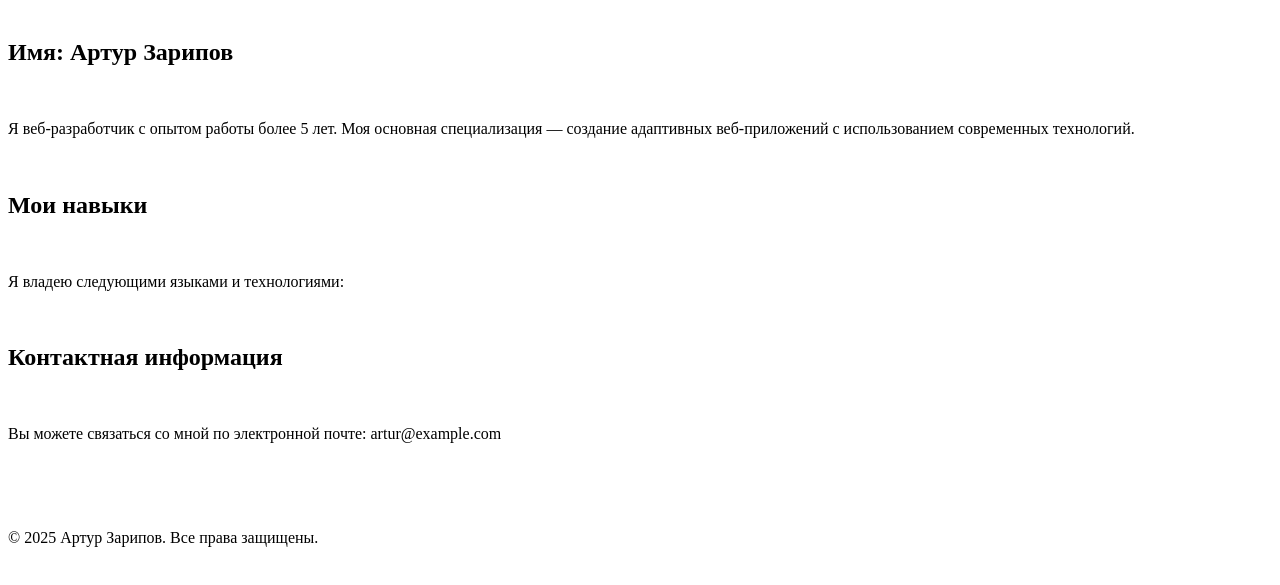
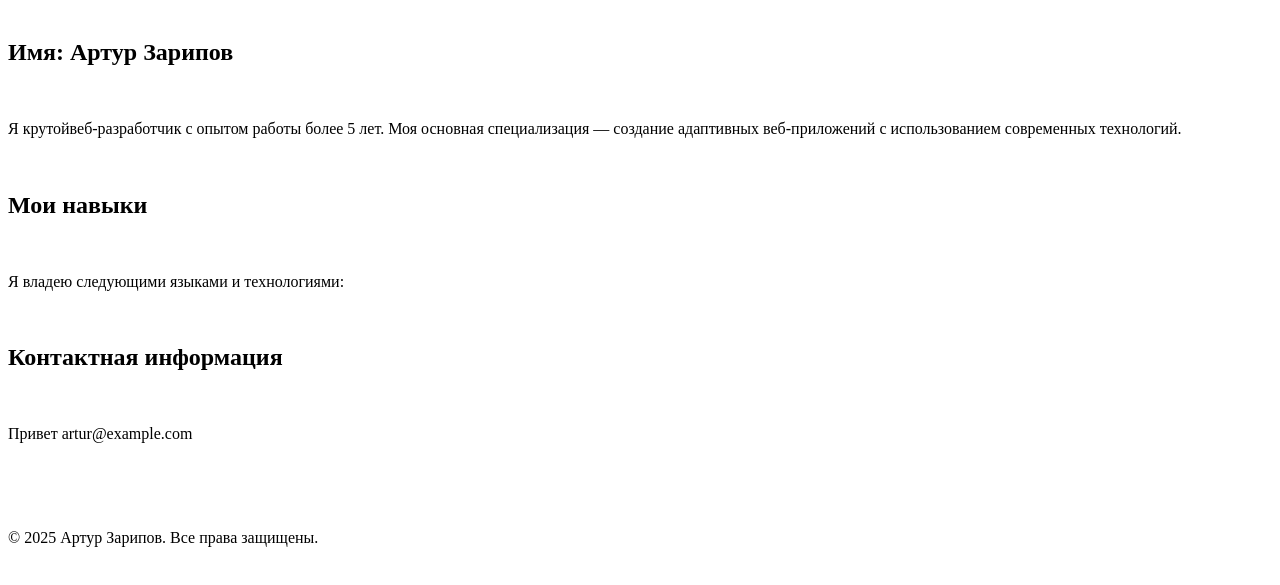
Before and after one commit to Alf4Rome0/zaripart, a plain HTML site: page index.html in a window 1280 px wide. Shown: the part 123-708 px from the top of the page. Drawn offline with Linux system fonts and the light colour scheme.

Commit message:
Добавил слово

```diff
--- a/index.html
+++ b/index.html
@@ -10,12 +10,12 @@
     <div class="container">
         <h1>Обо мне</h1>
         <h2>Имя: <span class="highlight">Артур Зарипов</span></h2>
-        <p>Я <span class="highlight">веб-разработчик</span> с опытом работы более 5 лет. Моя основная специализация — создание адаптивных веб-приложений с использованием современных технологий.</p>
+        <p>Я крутой<span class="highlight">веб-разработчик</span> с опытом работы более 5 лет. Моя основная специализация — создание адаптивных веб-приложений с использованием современных технологий.</p>
 
         <h2>Мои навыки</h2>
         <p>Я владею следующими языками и технологиями:</p>
         <h2>Контактная информация</h2>
-        <p>Вы можете связаться со мной по электронной почте: <span class="highlight">artur@example.com</span></p>
+        <p>Привет <span class="highlight">artur@example.com</span></p>
     </div>
 
     <div class="footer">
```
Also changed, not shown: 1.txt (deleted), 51.txt (deleted), bmw.txt (deleted), mers.txt (deleted).
